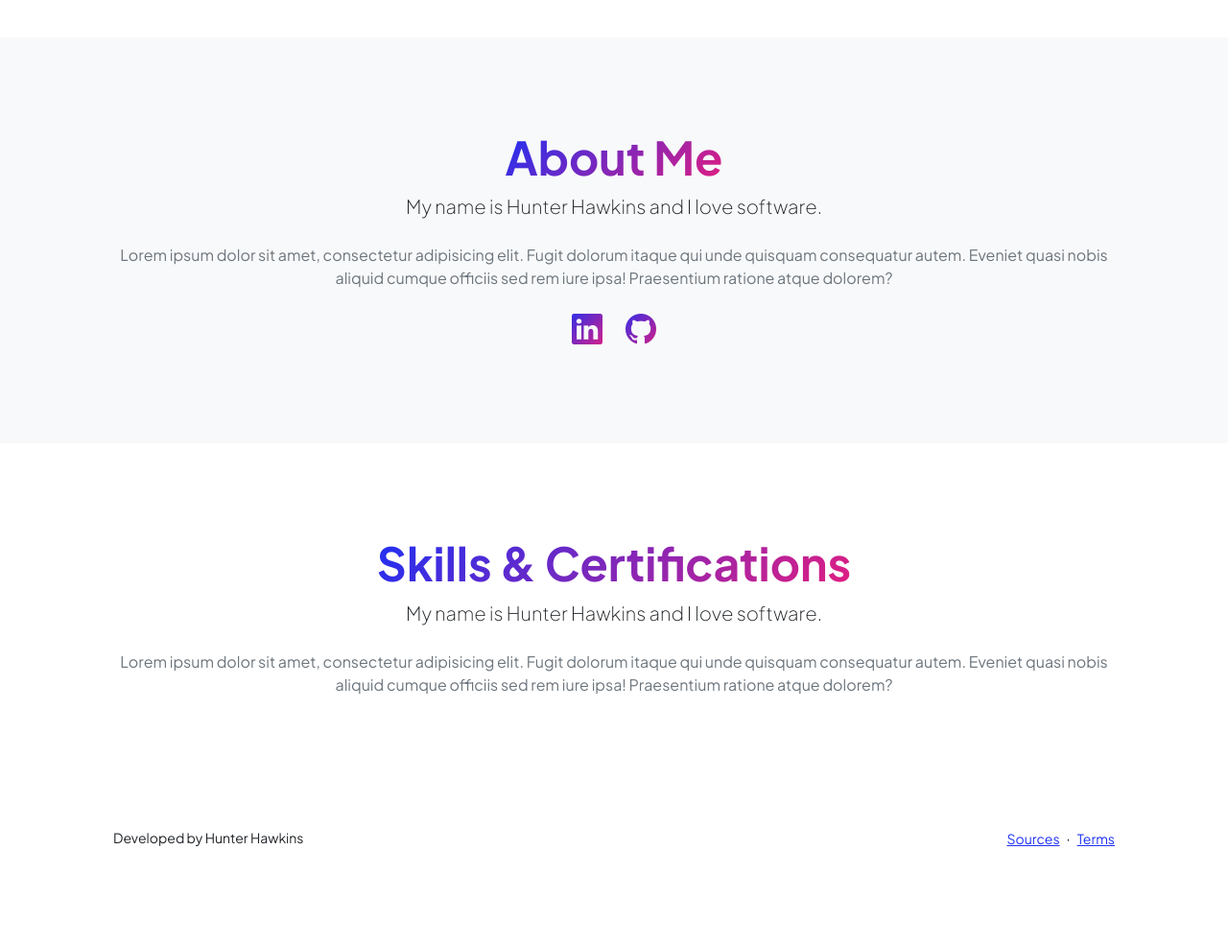
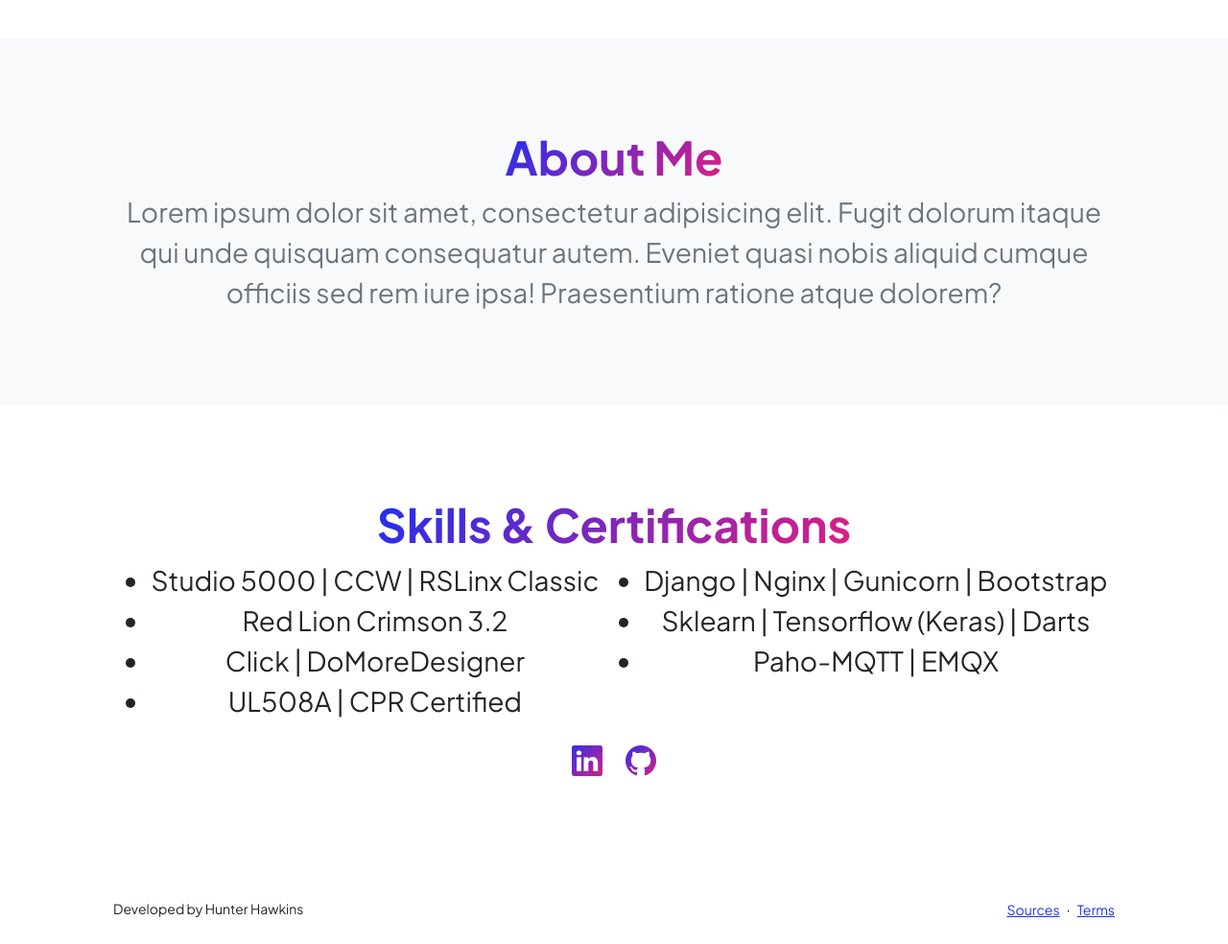
Before and after one commit to hunterdhawkins/Personal-Website-V1.2, a Django app: page / in a window 1280 px wide. Shown: the part 1180-2164 px from the top of the page at 96% size. Before the commit the page ends 2062 px from the top, so only its background shows below. Run offline with Django 5.2, Linux system fonts and the light colour scheme; some libraries are stand-ins or nearby versions.

Commit message:
Ending progress for the day. Starting to fill in various info

```diff
--- a/personal_website/home/templates/home/home.html
+++ b/personal_website/home/templates/home/home.html
@@ -8,7 +8,7 @@
                 <!-- Header text content-->
                 <div class="text-center text-xxl-start">
                     <div class="badge bg-gradient-primary-to-secondary text-white mb-4"><div class="text-uppercase">AI & ML &middot; Automation &middot; Robotics &middot; IT/OT</div></div>
-                    <div class="fs-3 fw-light text-muted">Hunter Hawkins</div>
+                    <div class="fs-3 fw-light text-muted">Hunter Hawkins,</div>
                     <h1 class="display-3 fw-bolder mb-5"><span class="text-gradient d-inline">Software Developer with Expertise in Industry 4.0 Technologies </span></h1>
                     <div class="d-grid gap-3 d-sm-flex justify-content-sm-center justify-content-xxl-start mb-3">
                         <a class="btn btn-primary btn-lg px-5 py-3 me-sm-3 fs-6 fw-bolder" href="resume.html">Resume</a>
@@ -148,12 +148,12 @@
             <div class="col-xxl-8">
                 <div class="text-center my-5">
                     <h2 class="display-5 fw-bolder"><span class="text-gradient d-inline">About Me</span></h2>
-                    <p class="lead fw-light mb-4">My name is Hunter Hawkins and I love software.</p>
-                    <p class="text-muted">Lorem ipsum dolor sit amet, consectetur adipisicing elit. Fugit dolorum itaque qui unde quisquam consequatur autem. Eveniet quasi nobis aliquid cumque officiis sed rem iure ipsa! Praesentium ratione atque dolorem?</p>
-                    <div class="d-flex justify-content-center fs-2 gap-4">
+                    <!-- <p class="lead fw-light mb-4">My name is Hunter Hawkins and I love software.</p> -->
+                    <p class="text-muted fs-3">Lorem ipsum dolor sit amet, consectetur adipisicing elit. Fugit dolorum itaque qui unde quisquam consequatur autem. Eveniet quasi nobis aliquid cumque officiis sed rem iure ipsa! Praesentium ratione atque dolorem?</p>
+<!--                     <div class="d-flex justify-content-center fs-2 gap-4">
                         <a class="text-gradient" href="https://www.linkedin.com/in/hunter-hawkins-552926170/" target="_blank" rel="noopener noreferrer"><i class="bi bi-linkedin"></i></a>
                         <a class="text-gradient" href="https://github.com/hunterdhawkins" target="_blank" rel="noopener noreferrer"><i class="bi bi-github"></i></a>
-                    </div>
+                    </div> -->
                 </div>
             </div>
         </div>
@@ -166,11 +166,23 @@
             <div class="col-xxl-8">
                 <div class="text-center my-5">
                     <h2 class="display-5 fw-bolder"><span class="text-gradient d-inline">Skills & Certifications</span></h2>
-                    <p class="lead fw-light mb-4">My name is Hunter Hawkins and I love software.</p>
-                    <p class="text-muted">Lorem ipsum dolor sit amet, consectetur adipisicing elit. Fugit dolorum itaque qui unde quisquam consequatur autem. Eveniet quasi nobis aliquid cumque officiis sed rem iure ipsa! Praesentium ratione atque dolorem?</p>
+                    <!-- <p class="lead fw-light mb-4">TODO</p> -->
+                    <div class="d-flex justify-content-around">
+                      <ul class="fs-3">
+                        <li>Studio 5000 | CCW | RSLinx Classic</li>
+                        <li>Red Lion Crimson 3.2</li>
+                        <li>Click | DoMoreDesigner</li>
+                        <li>UL508A | CPR Certified</li>
+                      </ul>
+                      <ul class="fs-3">
+                        <li>Django | Nginx | Gunicorn | Bootstrap</li>
+                        <li>Sklearn | Tensorflow (Keras) | Darts</li>
+                        <li>Paho-MQTT | EMQX</li>
+                      </ul>
+                    </div>
                     <div class="d-flex justify-content-center fs-2 gap-4">
-<!--                         <a class="text-gradient" href="https://www.linkedin.com/in/hunter-hawkins-552926170/" target="_blank" rel="noopener noreferrer"><i class="bi bi-linkedin"></i></a>
-                        <a class="text-gradient" href="https://github.com/hunterdhawkins" target="_blank" rel="noopener noreferrer"><i class="bi bi-github"></i></a> -->
+                        <a class="text-gradient" href="https://www.linkedin.com/in/hunter-hawkins-552926170/" target="_blank" rel="noopener noreferrer"><i class="bi bi-linkedin"></i></a>
+                        <a class="text-gradient" href="https://github.com/hunterdhawkins" target="_blank" rel="noopener noreferrer"><i class="bi bi-github"></i></a>
                     </div>
                 </div>
             </div>
--- a/personal_website/home/views.py
+++ b/personal_website/home/views.py
@@ -50,17 +50,14 @@ def sources(request):
 
 # https://stackoverflow.com/questions/11779246/how-to-show-a-pdf-file-in-a-django-view
 def pdf_view(request, filename):
-    print(filename)
+    # There is probably a better way to query that just returns the single object
     document = models.Documentation.objects.filter(document_name=filename)
-    print(document)
     try:
         document = document[0]
     except IndexError:
         raise Http404()
-    print(document.document_name)
     file_path = os.path.join(settings.MEDIA_ROOT, 'documentation', document.document_name)
 
-    # print(file_path)
     try:
         return FileResponse(open(file_path, 'rb'), content_type='application/pdf')
     except FileNotFoundError:
```
Also changed, not shown: personal_website/home/models.py (+4 -3 lines), personal_website/home/migrations/0002_project_alter_documentation_document_name_and_more.py (added), 1 other file.
